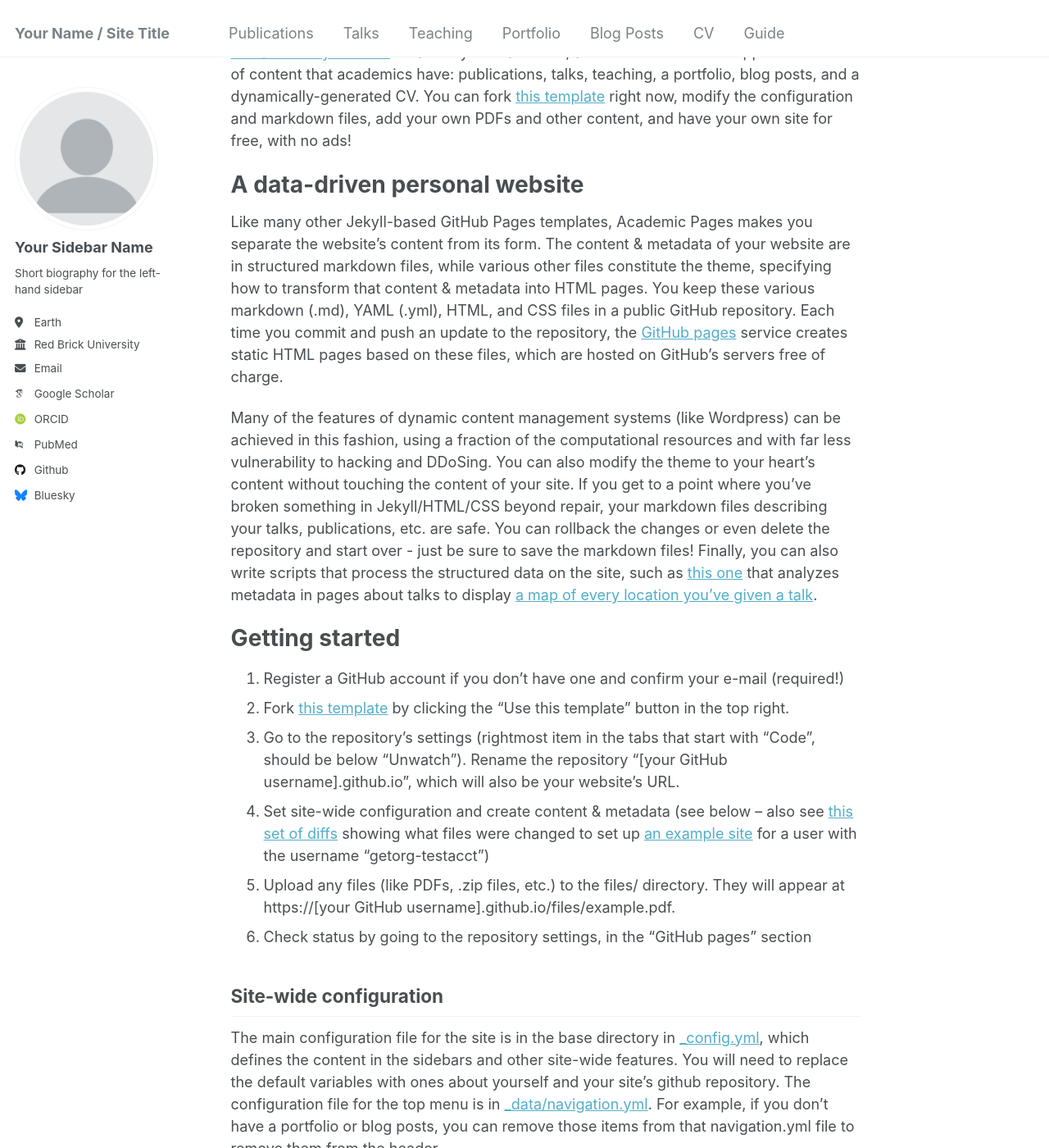
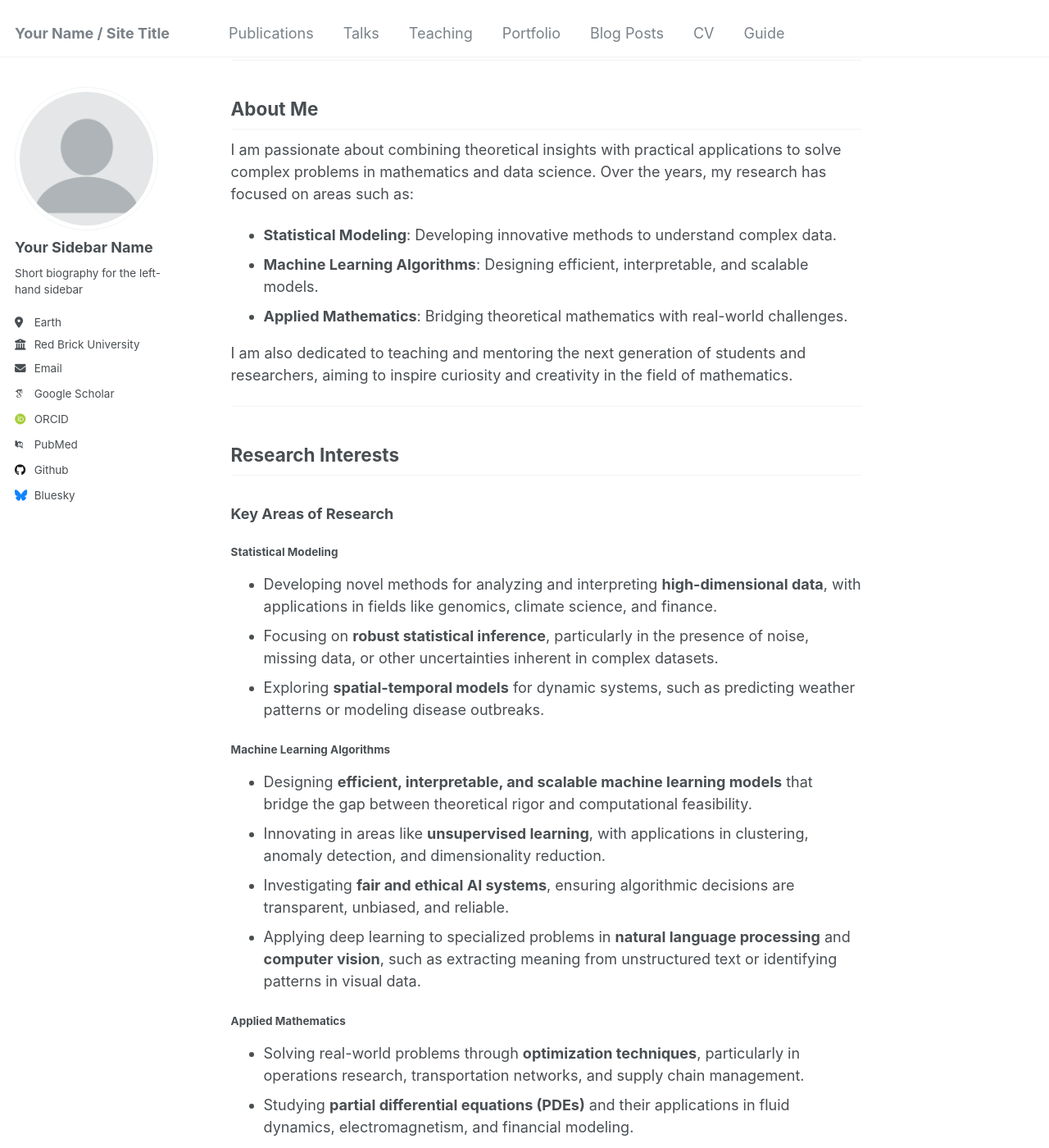
Before and after one commit to james-zhong1/james-zhong1.github.io, a Jekyll site: the page built from _pages/about.md, in a window 1280 px wide and 1400 px high, scrolled down 234 px. Shown: the whole window at 82% size. Built offline with Jekyll 4.4.1, drawn with Linux system fonts in a browser that asks for light colours; some web fonts are replaced; some of the changed text lies outside the part shown.

Commit message:
Update about.md

```diff
--- a/_pages/about.md
+++ b/_pages/about.md
@@ -1,49 +1,94 @@
 ---
 permalink: /
-title: "Academic Pages is a ready-to-fork GitHub Pages template for academic personal websites"
+title: "James Zhong"
 author_profile: true
 redirect_from:
   - /about/
   - /about.html
 ---
 
-This is the front page of a website that is powered by the [Academic Pages template](https://github.com/academicpages/academicpages.github.io) and hosted on GitHub pages. [GitHub pages](https://pages.github.com) is a free service in which websites are built and hosted from code and data stored in a GitHub repository, automatically updating when a new commit is made to the repository. This template was forked from the [Minimal Mistakes Jekyll Theme](https://mmistakes.github.io/minimal-mistakes/) created by Michael Rose, and then extended to support the kinds of content that academics have: publications, talks, teaching, a portfolio, blog posts, and a dynamically-generated CV. You can fork [this template](https://github.com/academicpages/academicpages.github.io) right now, modify the configuration and markdown files, add your own PDFs and other content, and have your own site for free, with no ads!
+Welcome to the personal website of **Dr. James Zhong**! I am joining **Assistant Professor** in the Faculty of Mathematics at the **University of Cambridge**. My academic journey has been enriched by my doctoral studies at **Tsinghua University** and a post-doctoral fellowship at **Stanford University**, where I worked on edge-cutting research in **Mathematics and Statistics**.
 
-A data-driven personal website
-======
-Like many other Jekyll-based GitHub Pages templates, Academic Pages makes you separate the website's content from its form. The content & metadata of your website are in structured markdown files, while various other files constitute the theme, specifying how to transform that content & metadata into HTML pages. You keep these various markdown (.md), YAML (.yml), HTML, and CSS files in a public GitHub repository. Each time you commit and push an update to the repository, the [GitHub pages](https://pages.github.com/) service creates static HTML pages based on these files, which are hosted on GitHub's servers free of charge.
+---
 
-Many of the features of dynamic content management systems (like Wordpress) can be achieved in this fashion, using a fraction of the computational resources and with far less vulnerability to hacking and DDoSing. You can also modify the theme to your heart's content without touching the content of your site. If you get to a point where you've broken something in Jekyll/HTML/CSS beyond repair, your markdown files describing your talks, publications, etc. are safe. You can rollback the changes or even delete the repository and start over - just be sure to save the markdown files! Finally, you can also write scripts that process the structured data on the site, such as [this one](https://github.com/academicpages/academicpages.github.io/blob/master/talkmap.ipynb) that analyzes metadata in pages about talks to display [a map of every location you've given a talk](https://academicpages.github.io/talkmap.html).
+## About Me
 
-Getting started
-======
-1. Register a GitHub account if you don't have one and confirm your e-mail (required!)
-1. Fork [this template](https://github.com/academicpages/academicpages.github.io) by clicking the "Use this template" button in the top right.
-1. Go to the repository's settings (rightmost item in the tabs that start with "Code", should be below "Unwatch"). Rename the repository "[your GitHub username].github.io", which will also be your website's URL.
-1. Set site-wide configuration and create content & metadata (see below -- also see [this set of diffs](http://archive.is/3TPas) showing what files were changed to set up [an example site](https://getorg-testacct.github.io) for a user with the username "getorg-testacct")
-1. Upload any files (like PDFs, .zip files, etc.) to the files/ directory. They will appear at https://[your GitHub username].github.io/files/example.pdf.
-1. Check status by going to the repository settings, in the "GitHub pages" section
+I am passionate about combining theoretical insights with practical applications to solve complex problems in mathematics and data science. Over the years, my research has focused on areas such as:
 
-Site-wide configuration
-------
-The main configuration file for the site is in the base directory in [_config.yml](https://github.com/academicpages/academicpages.github.io/blob/master/_config.yml), which defines the content in the sidebars and other site-wide features. You will need to replace the default variables with ones about yourself and your site's github repository. The configuration file for the top menu is in [_data/navigation.yml](https://github.com/academicpages/academicpages.github.io/blob/master/_data/navigation.yml). For example, if you don't have a portfolio or blog posts, you can remove those items from that navigation.yml file to remove them from the header.
+- **Statistical Modeling**: Developing innovative methods to understand complex data.
+- **Machine Learning Algorithms**: Designing efficient, interpretable, and scalable models.
+- **Applied Mathematics**: Bridging theoretical mathematics with real-world challenges.
 
-Create content & metadata
-------
-For site content, there is one markdown file for each type of content, which are stored in directories like _publications, _talks, _posts, _teaching, or _pages. For example, each talk is a markdown file in the [_talks directory](https://github.com/academicpages/academicpages.github.io/tree/master/_talks). At the top of each markdown file is structured data in YAML about the talk, which the theme will parse to do lots of cool stuff. The same structured data about a talk is used to generate the list of talks on the [Talks page](https://academicpages.github.io/talks), each [individual page](https://academicpages.github.io/talks/2012-03-01-talk-1) for specific talks, the talks section for the [CV page](https://academicpages.github.io/cv), and the [map of places you've given a talk](https://academicpages.github.io/talkmap.html) (if you run this [python file](https://github.com/academicpages/academicpages.github.io/blob/master/talkmap.py) or [Jupyter notebook](https://github.com/academicpages/academicpages.github.io/blob/master/talkmap.ipynb), which creates the HTML for the map based on the contents of the _talks directory).
+I am also dedicated to teaching and mentoring the next generation of students and researchers, aiming to inspire curiosity and creativity in the field of mathematics.
 
-**Markdown generator**
+---
 
-The repository includes [a set of Jupyter notebooks](https://github.com/academicpages/academicpages.github.io/tree/master/markdown_generator
-) that converts a CSV containing structured data about talks or presentations into individual markdown files that will be properly formatted for the Academic Pages template. The sample CSVs in that directory are the ones I used to create my own personal website at stuartgeiger.com. My usual workflow is that I keep a spreadsheet of my publications and talks, then run the code in these notebooks to generate the markdown files, then commit and push them to the GitHub repository.
+## Research Interests
 
-How to edit your site's GitHub repository
-------
-Many people use a git client to create files on their local computer and then push them to GitHub's servers. If you are not familiar with git, you can directly edit these configuration and markdown files directly in the github.com interface. Navigate to a file (like [this one](https://github.com/academicpages/academicpages.github.io/blob/master/_talks/2012-03-01-talk-1.md) and click the pencil icon in the top right of the content preview (to the right of the "Raw | Blame | History" buttons). You can delete a file by clicking the trashcan icon to the right of the pencil icon. You can also create new files or upload files by navigating to a directory and clicking the "Create new file" or "Upload files" buttons.
+### Key Areas of Research
 
-Example: editing a markdown file for a talk
-![Editing a markdown file for a talk](/images/editing-talk.png)
+#### **Statistical Modeling**
+- Developing novel methods for analyzing and interpreting **high-dimensional data**, with applications in fields like genomics, climate science, and finance.
+- Focusing on **robust statistical inference**, particularly in the presence of noise, missing data, or other uncertainties inherent in complex datasets.
+- Exploring **spatial-temporal models** for dynamic systems, such as predicting weather patterns or modeling disease outbreaks.
 
-For more info
-------
-More info about configuring Academic Pages can be found in [the guide](https://academicpages.github.io/markdown/), the [growing wiki](https://github.com/academicpages/academicpages.github.io/wiki), and you can always [ask a question on GitHub](https://github.com/academicpages/academicpages.github.io/discussions). The [guides for the Minimal Mistakes theme](https://mmistakes.github.io/minimal-mistakes/docs/configuration/) (which this theme was forked from) might also be helpful.
+#### **Machine Learning Algorithms**
+- Designing **efficient, interpretable, and scalable machine learning models** that bridge the gap between theoretical rigor and computational feasibility.
+- Innovating in areas like **unsupervised learning**, with applications in clustering, anomaly detection, and dimensionality reduction.
+- Investigating **fair and ethical AI systems**, ensuring algorithmic decisions are transparent, unbiased, and reliable.
+- Applying deep learning to specialized problems in **natural language processing** and **computer vision**, such as extracting meaning from unstructured text or identifying patterns in visual data.
+
+#### **Applied Mathematics**
+- Solving real-world problems through **optimization techniques**, particularly in operations research, transportation networks, and supply chain management.
+- Studying **partial differential equations (PDEs)** and their applications in fluid dynamics, electromagnetism, and financial modeling.
+- Collaborating with interdisciplinary teams to apply mathematical frameworks to areas such as **bioinformatics**, **quantum computing**, and **epidemiology**.
+
+
+For a detailed look at my research projects, [click here](#).
+
+---
+
+## Academic Background
+
+- **PhD in Mathematics** – Tsinghua University, [2019]
+- **Post-Doctoral Fellowship** – Stanford University, [2020]
+- **Assistant Professor** - University of Cambridge (incoming)
+
+---
+
+## Publications
+
+I have authored and co-authored numerous papers in leading journals and conferences. Some of my recent works include:
+
+- **"Title of Paper 1"**
+  *Published in: [Journal Name]*
+  *Abstract: A brief description of the paper and its significance.*
+
+- **"Title of Paper 2"**
+  *Published in: [Conference Name]*
+  *Abstract: A brief description of the paper and its significance.*
+
+For a full list of publications, visit the [Publications](#) page.
+
+---
+
+## Teaching
+
+I believe that teaching is a two-way process where both students and instructors grow. I have taught and developed courses in:
+
+- **Advanced Statistics**: Understanding probabilistic models and their applications.
+- **Linear Algebra and Optimization**: Exploring the mathematical foundation of machine learning.
+- **Computational Methods**: Practical programming for mathematical problem-solving.
+
+Find more about my teaching philosophy and course details on the [Teaching](#) page.
+
+---
+
+### Tools and Code
+Explore tools, datasets, and code developed as part of my research on my [GitHub](https://github.com/yourusername).
+
+---
+
+## Quote
+*"Mathematics is not about numbers, equations, computations, or algorithms: it is about understanding."*
+– William Paul Thurston
```
